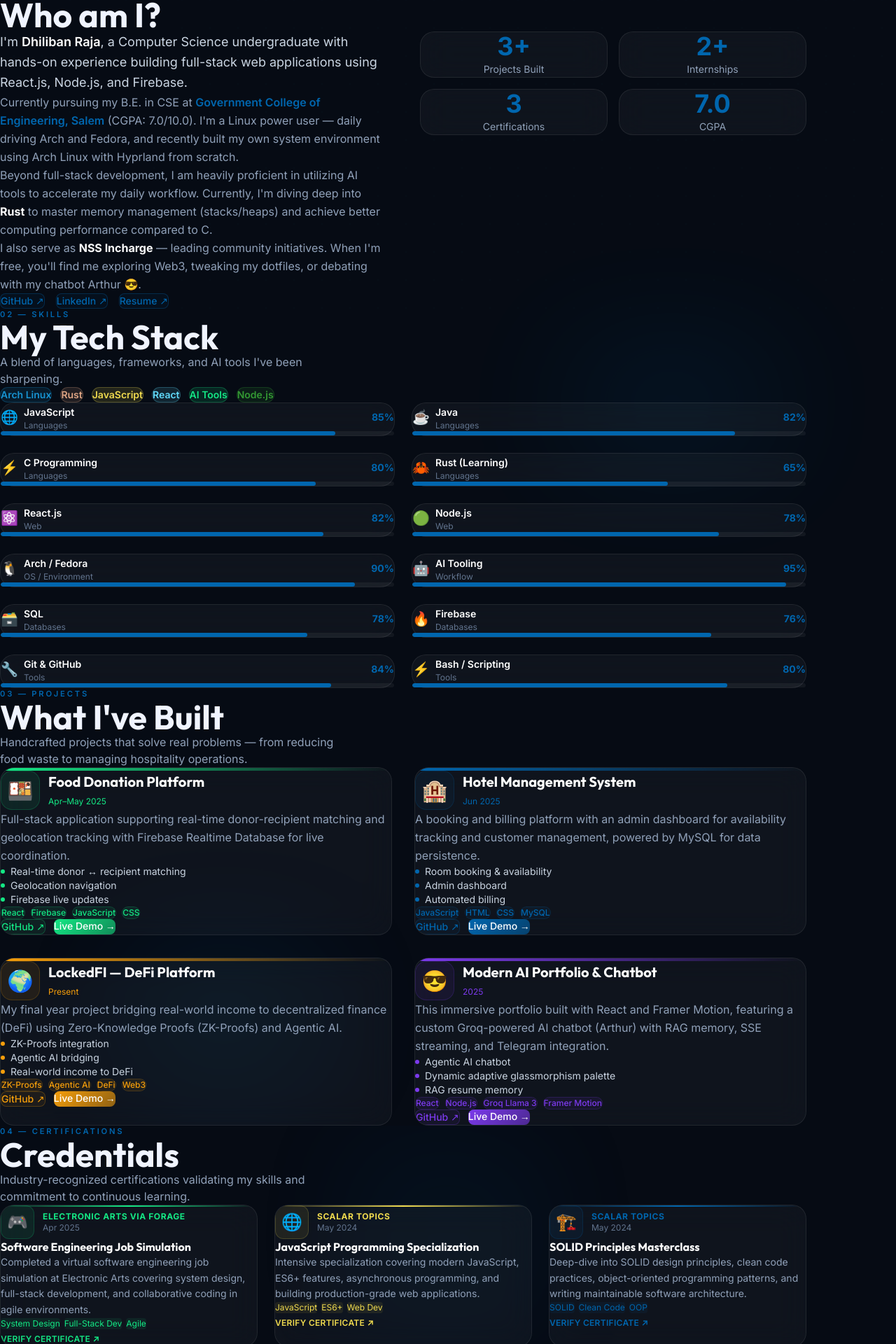
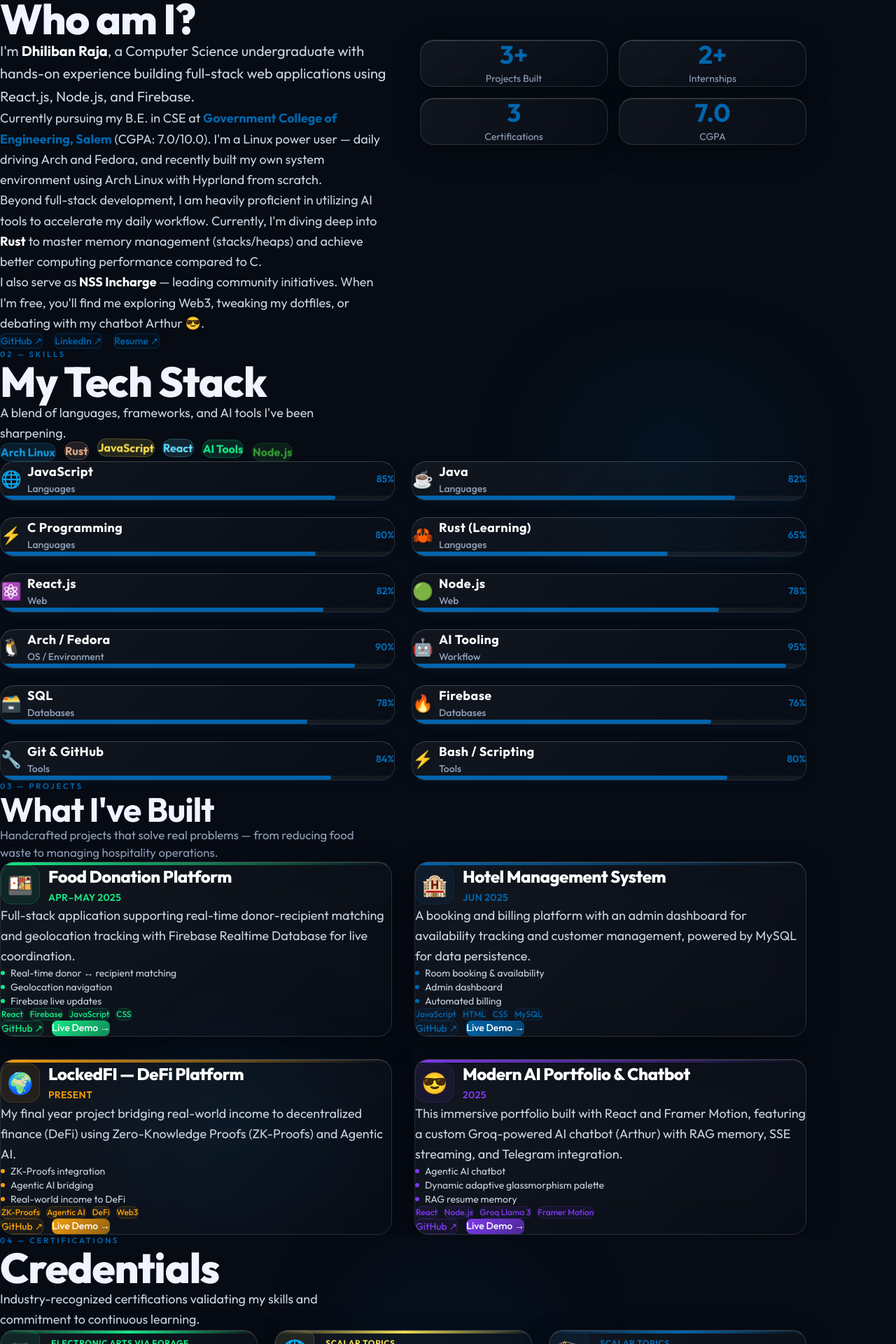
Before and after one commit to Dhiliban-R/Portfolio, a React (Vite) app: page / in a window 1280 px wide. Shown: the part 820-2740 px from the top of the page at 70% size. Built offline with nearby package versions, Linux system fonts and the light colour scheme; no server answers.

Commit message:
style: premium UI/UX overhaul with deep glassmorphism and animations

```diff
--- a/src/components/About.jsx
+++ b/src/components/About.jsx
@@ -43,23 +43,23 @@
                 {/* Section header */}
                 <motion.div variants={itemVariants} className="mb-16">
                     <span className="section-label mb-3 block">01 — About</span>
-                    <h2 className="text-4xl md:text-5xl font-bold">Who am I?</h2>
+                    <h2 className="text-5xl md:text-6xl font-black tracking-tight">Who am I?</h2>
                 </motion.div>
 
                 <div className="grid grid-cols-1 lg:grid-cols-2 gap-12 items-start">
                     {/* Text content */}
-                    <div className="space-y-5">
-                        <motion.p variants={itemVariants} className="text-slate-300 text-lg leading-relaxed">
-                            I'm <strong className="text-white font-semibold">Dhiliban Raja</strong>, a Computer Science undergraduate
+                    <div className="space-y-6">
+                        <motion.p variants={itemVariants} className="text-slate-300 text-xl leading-relaxed">
+                            I'm <strong className="text-white font-bold">Dhiliban Raja</strong>, a Computer Science undergraduate
                             with hands-on experience building full-stack web applications using React.js, Node.js, and Firebase.
                         </motion.p>
-                        <motion.p variants={itemVariants} className="text-slate-400 leading-relaxed">
-                            Currently pursuing my B.E. in CSE at <span style={{ color: primaryColor }} className="font-semibold transition-colors duration-500">Government College of Engineering, Salem</span> (CGPA: 7.0/10.0). I'm a Linux power user — daily driving Arch and Fedora, and recently built my own system environment using Arch Linux with Hyprland from scratch.
+                        <motion.p variants={itemVariants} className="text-slate-300 text-lg leading-relaxed">
+                            Currently pursuing my B.E. in CSE at <span style={{ color: primaryColor }} className="font-bold transition-colors duration-500">Government College of Engineering, Salem</span> (CGPA: 7.0/10.0). I'm a Linux power user — daily driving Arch and Fedora, and recently built my own system environment using Arch Linux with Hyprland from scratch.
                         </motion.p>
-                        <motion.p variants={itemVariants} className="text-slate-400 leading-relaxed">
+                        <motion.p variants={itemVariants} className="text-slate-300 text-lg leading-relaxed">
                             Beyond full-stack development, I am heavily proficient in utilizing AI tools to accelerate my daily workflow. Currently, I'm diving deep into <strong className="text-white">Rust</strong> to master memory management (stacks/heaps) and achieve better computing performance compared to C.
                         </motion.p>
-                        <motion.p variants={itemVariants} className="text-slate-400 leading-relaxed">
+                        <motion.p variants={itemVariants} className="text-slate-300 text-lg leading-relaxed">
                             I also serve as <strong className="text-white">NSS Incharge</strong> — leading community initiatives. When I'm free, you'll find me exploring Web3, tweaking my dotfiles, or debating with my chatbot Arthur 😎.
                         </motion.p>
 
@@ -93,7 +93,7 @@
                             <motion.div
                                 key={label}
                                 variants={itemVariants}
-                                whileHover={{ scale: 1.04, y: -4 }}
+                                whileHover={{ scale: 1.08, y: -8, boxShadow: `0 20px 40px -10px ${primaryColor}40`, borderColor: `${primaryColor}80` }}
                                 className="glass-card p-6 text-center relative overflow-hidden group"
                                 style={{ transitionDelay: `${i * 0.05}s` }}
                             >
--- a/src/components/Certifications.jsx
+++ b/src/components/Certifications.jsx
@@ -67,8 +67,8 @@
             >
                 <motion.div variants={cardVariants} className="mb-16">
                     <span className="section-label mb-3 block">04 — Certifications</span>
-                    <h2 className="text-4xl md:text-5xl font-bold">Credentials</h2>
-                    <p className="text-slate-400 mt-4 max-w-lg">
+                    <h2 className="text-5xl md:text-6xl font-black tracking-tight">Credentials</h2>
+                    <p className="text-slate-300 mt-5 text-lg max-w-lg leading-relaxed">
                         Industry-recognized certifications validating my skills and commitment to continuous learning.
                     </p>
                 </motion.div>
@@ -81,36 +81,41 @@
                         <motion.div
                             key={cert.id}
                             variants={cardVariants}
-                            whileHover={{ y: -8, scale: 1.02 }}
-                            className="glass-card p-6 relative group overflow-hidden"
+                            whileHover={{
+                                y: -10,
+                                scale: 1.02,
+                                boxShadow: `0 20px 40px -10px ${cert.color}30`,
+                                borderColor: `${cert.color}60`
+                            }}
+                            className="glass-card p-8 relative group overflow-hidden flex flex-col h-full"
                         >
                             {/* Top glow line */}
                             <div
-                                className="absolute top-0 left-0 right-0 h-0.5"
+                                className="absolute top-0 left-0 right-0 h-1"
                                 style={{ background: `linear-gradient(90deg, transparent, ${cert.color}, transparent)` }}
                             />
 
                             {/* Badge + org */}
-                            <div className="flex items-center gap-3 mb-5">
+                            <div className="flex items-center gap-4 mb-6">
                                 <div
-                                    className="w-12 h-12 rounded-xl flex items-center justify-center text-2xl"
+                                    className="w-14 h-14 rounded-xl flex items-center justify-center text-3xl transition-transform duration-300 group-hover:scale-110"
                                     style={{ background: `${cert.color}15`, border: `1px solid ${cert.color}30` }}
                                 >
                                     {cert.badge}
                                 </div>
                                 <div>
                                     <div
-                                        className="text-xs font-bold tracking-wider uppercase"
+                                        className="text-xs font-bold tracking-wider uppercase mb-1"
                                         style={{ color: cert.color }}
                                     >
                                         {cert.org}
                                     </div>
-                                    <div className="text-xs text-slate-500">{cert.date}</div>
+                                    <div className="text-sm font-medium text-slate-400">{cert.date}</div>
                                 </div>
                             </div>
 
-                            <h3 className="text-base font-bold text-white mb-3 leading-snug">{cert.title}</h3>
-                            <p className="text-slate-400 text-sm leading-relaxed mb-5">{cert.description}</p>
+                            <h3 className="text-xl font-bold text-white mb-4 leading-snug group-hover:text-glow transition-all duration-300" style={{ '--tw-glow-color': cert.color }}>{cert.title}</h3>
+                            <p className="text-slate-300 text-base leading-relaxed mb-6 flex-grow">{cert.description}</p>
 
                             {/* Skills */}
                             <div className="flex flex-wrap gap-1.5 mb-5">
--- a/src/components/Hero.jsx
+++ b/src/components/Hero.jsx
@@ -131,19 +131,19 @@
 
     return (
         <section id="home" className="relative min-h-screen flex items-center overflow-hidden" ref={containerRef}>
-            {/* Background blobs */}
+            {/* Background blobs for deeper glassmorphism refraction */}
             <div className="absolute inset-0 pointer-events-none">
                 <motion.div
-                    className="absolute top-1/4 -left-32 w-96 h-96 rounded-full opacity-20 blur-3xl"
+                    className="absolute top-1/4 -left-32 w-[500px] h-[500px] rounded-full opacity-30 blur-[100px]"
                     style={{ backgroundColor: '#0066AE' }}
-                    animate={{ scale: [1, 1.15, 1], x: [0, 20, 0] }}
-                    transition={{ duration: 8, repeat: Infinity, ease: 'easeInOut' }}
+                    animate={{ scale: [1, 1.2, 1], x: [0, 30, 0] }}
+                    transition={{ duration: 10, repeat: Infinity, ease: 'easeInOut' }}
                 />
                 <motion.div
-                    className="absolute bottom-1/4 -right-32 w-80 h-80 rounded-full opacity-15 blur-3xl"
+                    className="absolute bottom-1/4 -right-32 w-[450px] h-[450px] rounded-full opacity-20 blur-[100px]"
                     style={{ backgroundColor: '#14E885' }}
-                    animate={{ scale: [1, 1.2, 1], x: [0, -20, 0] }}
-                    transition={{ duration: 10, repeat: Infinity, ease: 'easeInOut', delay: 2 }}
+                    animate={{ scale: [1, 1.25, 1], x: [0, -30, 0] }}
+                    transition={{ duration: 12, repeat: Infinity, ease: 'easeInOut', delay: 2 }}
                 />
                 {/* Grid lines */}
                 <div className="absolute inset-0"
@@ -170,7 +170,7 @@
                         initial={{ opacity: 0, y: 40 }}
                         animate={{ opacity: 1, y: 0 }}
                         transition={{ duration: 0.7, delay: 0.35 }}
-                        className="text-5xl md:text-7xl font-bold leading-tight mb-4"
+                        className="text-6xl md:text-8xl font-black tracking-tight leading-tight mb-6"
                     >
                         Dhiliban{' '}
                         <span
@@ -190,7 +190,7 @@
                         initial={{ opacity: 0, y: 30 }}
                         animate={{ opacity: 1, y: 0 }}
                         transition={{ duration: 0.6, delay: 0.5 }}
-                        className="text-2xl font-medium text-slate-400 mb-6 h-8"
+                        className="text-xl md:text-2xl font-medium mb-8 inline-flex items-center px-4 py-2 glass-panel"
                     >
                         <TypingText />
                     </motion.div>
--- a/src/components/Projects.jsx
+++ b/src/components/Projects.jsx
@@ -103,9 +103,14 @@
                         <motion.div
                             key={proj.id}
                             variants={cardVariants}
-                            whileHover={{ y: -8, scale: 1.01 }}
-                            className="glass-card overflow-hidden group relative"
-                            style={{ transition: 'all 0.3s ease' }}
+                            whileHover={{
+                                y: -12,
+                                scale: 1.02,
+                                boxShadow: `0 20px 40px -10px ${proj.color}40`,
+                                borderColor: `${proj.color}80`
+                            }}
+                            className="glass-card overflow-hidden group relative flex flex-col h-full"
+                            style={{ transition: 'all 0.4s cubic-bezier(0.22, 1, 0.36, 1)' }}
                         >
                             {/* Top accent bar */}
                             <div
@@ -124,13 +129,13 @@
                                             {proj.emoji}
                                         </div>
                                         <div>
-                                            <h3 className="text-xl font-bold text-white">{proj.title}</h3>
-                                            <span className="text-xs" style={{ color: proj.color }}>{proj.date || 'Featured Project'}</span>
+                                            <h3 className="text-2xl font-black text-white tracking-tight mb-1 group-hover:text-glow transition-all duration-300" style={{ '--tw-glow-color': proj.color }}>{proj.title}</h3>
+                                            <span className="text-sm font-semibold tracking-wide uppercase" style={{ color: proj.color }}>{proj.date || 'Featured Project'}</span>
                                         </div>
                                     </div>
                                 </div>
 
-                                <p className="text-slate-400 leading-relaxed mb-5">{proj.description}</p>
+                                <p className="text-slate-300 text-lg leading-relaxed mb-6 flex-grow">{proj.description}</p>
 
                                 {/* Features */}
                                 <ul className="space-y-2 mb-6">
@@ -177,7 +182,7 @@
                             {/* Hover glow overlay */}
                             <div
                                 className="absolute inset-0 opacity-0 group-hover:opacity-100 pointer-events-none transition-opacity duration-500 rounded-[20px]"
-                                style={{ background: `radial-gradient(circle at 50% 0%, ${proj.color}08, transparent 60%)` }}
+                                style={{ background: `radial-gradient(circle at 50% 100%, ${proj.color}15, transparent 70%)` }}
                             />
                         </motion.div>
                     ))}
--- a/src/components/Skills.jsx
+++ b/src/components/Skills.jsx
@@ -61,8 +61,8 @@
                 {/* Header */}
                 <motion.div variants={itemVariants} className="mb-16">
                     <span className="section-label mb-3 block">02 — Skills</span>
-                    <h2 className="text-4xl md:text-5xl font-bold">My Tech Stack</h2>
-                    <p className="text-slate-400 mt-4 max-w-lg">
+                    <h2 className="text-5xl md:text-6xl font-black tracking-tight">My Tech Stack</h2>
+                    <p className="text-slate-300 mt-5 text-lg max-w-lg leading-relaxed">
                         A blend of languages, frameworks, and AI tools I've been sharpening.
                     </p>
                 </motion.div>
@@ -76,9 +76,14 @@
                         <motion.span
                             key={label}
                             variants={cardVariants}
-                            whileHover={{ scale: 1.08, y: -3 }}
-                            className="px-5 py-2.5 rounded-full text-sm font-semibold border cursor-default"
-                            style={{ background: bg, borderColor: border, color: text }}
+                            whileHover={{ scale: 1.1, y: -5 }}
+                            className="px-6 py-3 rounded-full text-base font-bold border cursor-default glass-panel animate-floating"
+                            style={{
+                                background: bg,
+                                borderColor: border,
+                                color: text,
+                                animationDelay: `${Math.random() * 2}s` // Stagger the floating animation
+                            }}
                         >
                             {label}
                         </motion.span>
@@ -94,14 +99,19 @@
                         <motion.div
                             key={name}
                             variants={itemVariants}
-                            className="glass-card p-5 group hover:glow-green transition-shadow duration-300"
+                            whileHover={{ scale: 1.02, x: 5 }}
+                            className="glass-card p-6 group transition-all duration-300 relative overflow-hidden"
+                            style={{ boxShadow: `0 4px 20px -5px ${primaryColor}20` }}
                         >
+                            {/* Hover background glow */}
+                            <div className="absolute inset-0 opacity-0 group-hover:opacity-100 transition-opacity duration-500 pointer-events-none"
+                                style={{ background: `radial-gradient(circle at 100% 50%, ${primaryColor}15, transparent 60%)` }} />
                             <div className="flex items-center justify-between mb-3">
                                 <div className="flex items-center gap-2">
-                                    <span className="text-xl">{icon}</span>
+                                    <span className="text-2xl pt-1 drop-shadow-lg">{icon}</span>
                                     <div>
-                                        <span className="text-sm font-semibold text-white">{name}</span>
-                                        <span className="block text-xs text-slate-500">{category}</span>
+                                        <span className="text-lg font-bold text-white tracking-wide">{name}</span>
+                                        <span className="block text-sm font-medium text-slate-400 mt-0.5">{category}</span>
                                     </div>
                                 </div>
                                 <span className="text-sm font-bold" style={{ color: primaryColor }}>{level}%</span>
--- a/src/index.css
+++ b/src/index.css
@@ -23,10 +23,12 @@
 }
 
 body {
-  font-family: 'Inter', sans-serif;
+  font-family: 'Outfit', sans-serif;
   background-color: var(--bg-dark);
   color: var(--text-primary);
   overflow-x: hidden;
+  font-size: 1.05rem;
+  /* Increase base font size slightly */
 }
 
 h1,
@@ -36,6 +38,7 @@
 h5,
 h6 {
   font-family: 'Outfit', sans-serif;
+  letter-spacing: -0.02em;
 }
 
 ::-webkit-scrollbar {
@@ -52,14 +55,27 @@
   transition: background var(--transition-premium);
 }
 
-/* Glassmorphism card */
+/* Premium Glassmorphism Architecture */
 .glass-card {
-  background: rgba(255, 255, 255, 0.04);
-  backdrop-filter: blur(20px);
-  -webkit-backdrop-filter: blur(20px);
+  background: linear-gradient(135deg, rgba(255, 255, 255, 0.05) 0%, rgba(255, 255, 255, 0.01) 100%);
+  backdrop-filter: blur(24px);
+  -webkit-backdrop-filter: blur(24px);
+  border: 1px solid rgba(255, 255, 255, 0.12);
+  border-top: 1px solid rgba(255, 255, 255, 0.2);
+  /* Crisp top edge */
+  border-radius: 20px;
+  box-shadow: 0 10px 40px -10px rgba(0, 0, 0, 0.5), inset 0 1px 0 rgba(255, 255, 255, 0.1);
+  transition: all var(--transition-premium);
+}
+
+.glass-panel {
+  background: rgba(255, 255, 255, 0.03);
+  backdrop-filter: blur(16px);
+  -webkit-backdrop-filter: blur(16px);
   border: 1px solid rgba(255, 255, 255, 0.08);
-  border-radius: 20px;
-  transition: box-shadow var(--transition-premium), border-color var(--transition-premium);
+  border-radius: 16px;
+  box-shadow: 0 4px 20px -5px rgba(0, 0, 0, 0.3);
+  transition: all var(--transition-premium);
 }
 
 /* Gradient text */
```
Also changed, not shown: src/components/Contact.jsx (+18 -14 lines).
